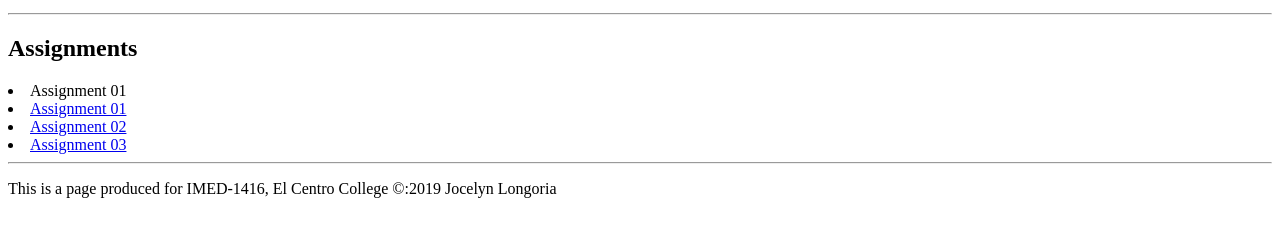
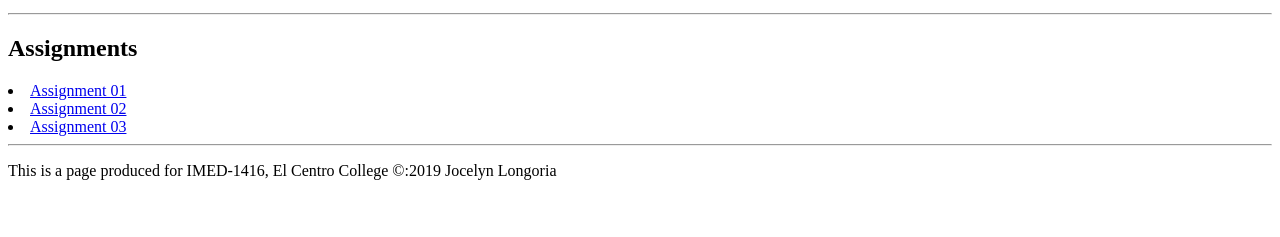
Before and after one commit to JLongoria2020/JLongoria2020.github.il, a plain HTML site: page index.html in a window 1280 px wide. Shown: the part 203-440 px from the top of the page. Drawn offline with Linux system fonts and the light colour scheme.

Commit message:
Update index.html

```diff
--- a/index.html
+++ b/index.html
@@ -18,7 +18,6 @@
   <h2>Assignments</h2>
 
   <o1>
-    <li>Assignment 01</li>
     <li><a href = "/week03/assignment01.html">Assignment 01</a></li>
     <li><a href = "/week03/assignment02.html">Assignment 02</a></li>
     <li><a href = "/week04/assignment03.html">Assignment 03</a></li>
```
